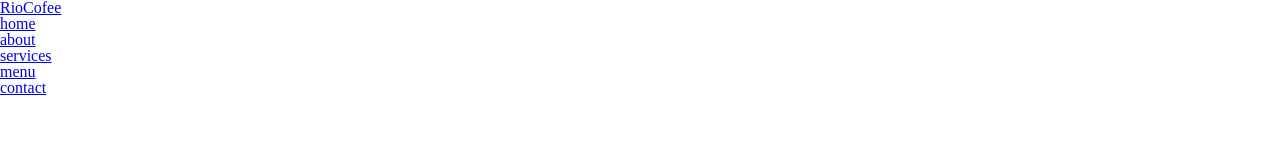
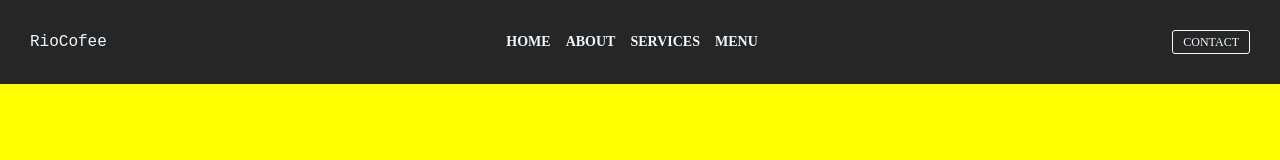
Before and after one commit to VukolovArtem/flex-nav, a plain HTML site: page index.html in a window 1280 px wide. Drawn offline with Linux system fonts and the light colour scheme.

Commit message:
Add styles for navigation block

```diff
--- a/assets/css/style.css
+++ b/assets/css/style.css
@@ -3,4 +3,93 @@
   padding: 0px;
   margin: 0px;
   list-style: none;
+  text-decoration: none;
 }
+
+:root {
+  --basic-color: #262626;
+  --text-color: aliceblue;
+  --hover-text-color: #424242;
+}
+
+body {
+  background-color: yellow;
+}
+
+.container {
+  min-width: 320px;
+  font-size: 16px;
+  /* width: 100vw; */
+}
+
+.header {
+  padding: 20px 30px;
+  background-color: var(--basic-color);
+}
+
+.navigation {
+  display: flex;
+  flex-flow: row wrap;
+  justify-content: space-between;
+  align-items: center;
+  align-content: center;
+  width: 100%;
+}
+.links {
+  display: flex;
+  justify-content: flex-start;
+  align-items: stretch;
+  align-content: space-between;
+  font-style: normal;
+  margin: 15px 0px;
+}
+
+.logo-text {
+  font-size: 1rem;
+  text-align: center;
+  font-family: "Courier New", Courier, monospace;
+  color: var(--text-color);
+  margin-right: 20px;
+}
+
+.nav-link {
+  font-size: 1em;
+  padding-right: 15px;
+  color: var(--text-color);
+}
+
+.nav-links-text {
+  font-size: 14px;
+  padding-right: 20px;
+  color: var(--text-color);
+  font-weight: bold;
+  text-transform: uppercase;
+}
+
+.nav-links-text a {
+  display: inline-block;
+  color: var(--text-color);
+}
+.nav-links-text a:visited {
+  color: var(--text-color);
+}
+
+.nav-btn {
+  font-weight: bold;
+  font-size: 12px;
+  font-weight: lighter;
+  text-transform: uppercase;
+  border-radius: 3px;
+
+  border: 1px solid var(--text-color);
+}
+
+.nav-btn a {
+  display: inline-block;
+  color: var(--text-color);
+  padding: 5px 10px;
+}
+
+.logo-text a {
+  color: var(--text-color);
+}
```
